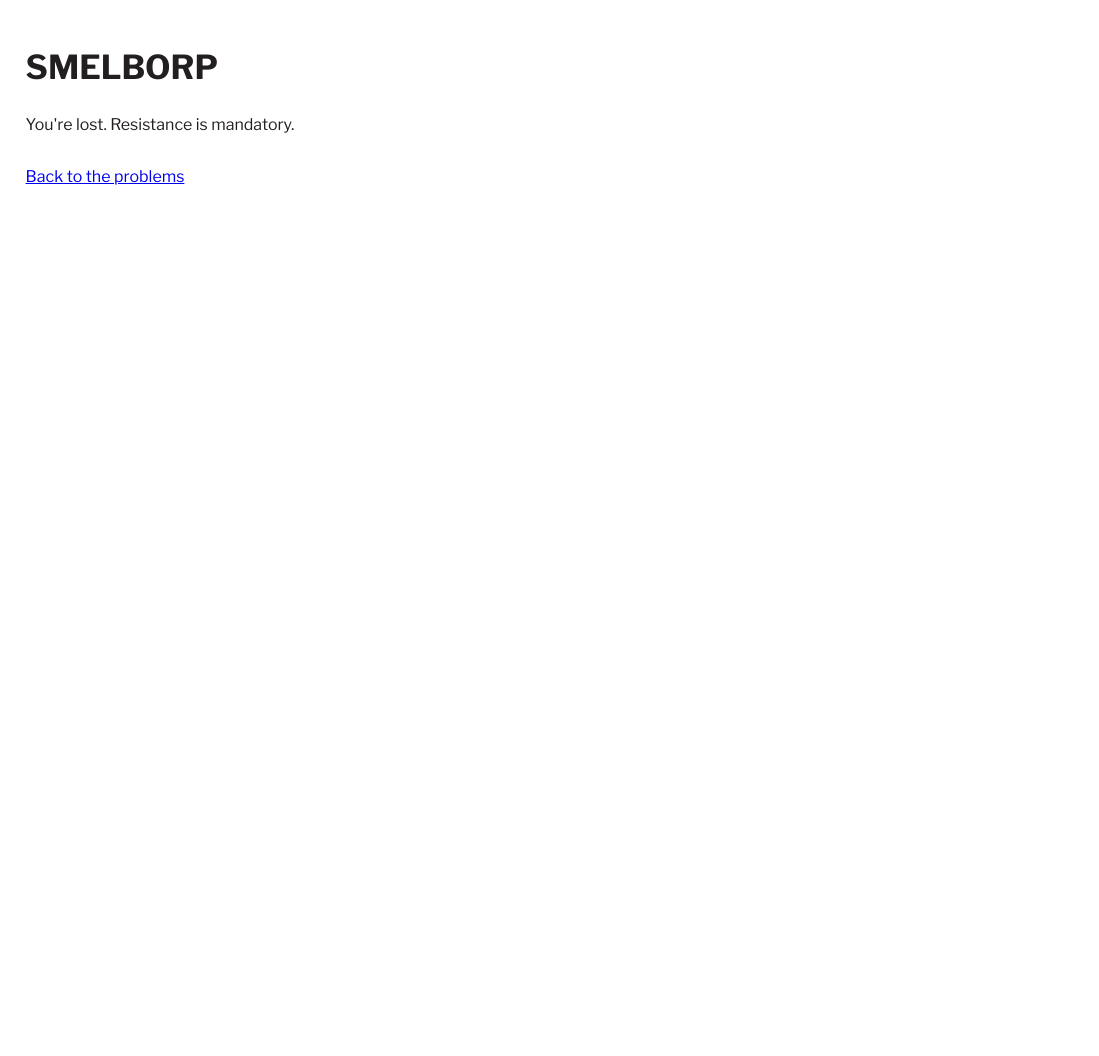
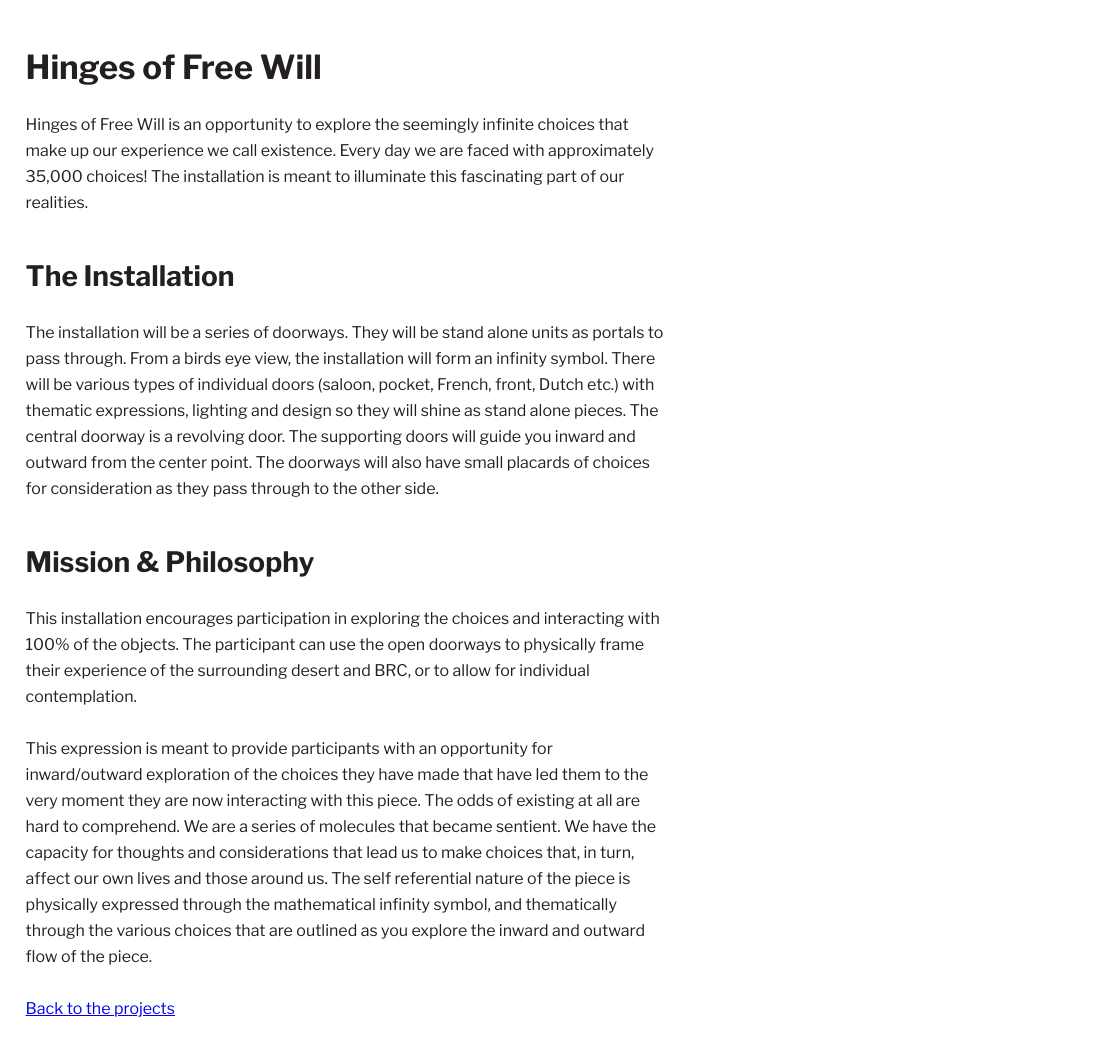
Before and after one commit to laustdeleuran/futureproblems, a Gatsby site: page /multiverse/hingesoffreewill in a window 1280 px wide. Before the commit this address had no page. Shown: the full height of the page, 0-1099 px from the left. Before the commit the page ends 800 px from the top, so only its background shows below. Built offline with nearby package versions, Linux system fonts and the light colour scheme; Gatsby itself is replaced by a stand-in of ours.

Commit message:
chore: add new projects and update copy

```diff
--- /dev/null
+++ b/src/pages/multiverse/hingesoffreewill.js
@@ -0,0 +1,73 @@
+// import Img from 'gatsby-image';
+import React from 'react';
+import { Link } from 'gatsby';
+// import { useStaticQuery, graphql } from 'gatsby';
+
+import Page from '../../components/presentational/page';
+import SEO from '../../components/logic/seo';
+
+const Project = () => {
+	// const data = useStaticQuery(graphql`
+	// 	query {
+	// 		sketch: file(relativePath: { eq: "ingesting-infinity.jpg" }) {
+	// 			childImageSharp {
+	// 				fluid(maxWidth: 700) {
+	// 					...GatsbyImageSharpFluid
+	// 				}
+	// 			}
+	// 		}
+	// 	}
+	// `);
+	return (
+		<Page>
+			<SEO title="Hinges of Free Will" description="" />
+			<h1>Hinges of Free Will</h1>
+			<p>
+				Hinges of Free Will is an opportunity to explore the seemingly infinite
+				choices that make up our experience we call existence. Every day we are
+				faced with approximately 35,000 choices! The installation is meant to
+				illuminate this fascinating part of our realities.
+			</p>
+			<h2>The Installation</h2>
+			<p>
+				The installation will be a series of doorways. They will be stand alone
+				units as portals to pass through. From a birds eye view, the
+				installation will form an infinity symbol. There will be various types
+				of individual doors (saloon, pocket, French, front, Dutch etc.) with
+				thematic expressions, lighting and design so they will shine as stand
+				alone pieces. The central doorway is a revolving door. The supporting
+				doors will guide you inward and outward from the center point. The
+				doorways will also have small placards of choices for consideration as
+				they pass through to the other side.{' '}
+			</p>
+			<h2>Mission &amp; Philosophy</h2>
+			<p>
+				This installation encourages participation in exploring the choices and
+				interacting with 100% of the objects. The participant can use the open
+				doorways to physically frame their experience of the surrounding desert
+				and BRC, or to allow for individual contemplation.{' '}
+			</p>
+			<p>
+				This expression is meant to provide participants with an opportunity for
+				inward/outward exploration of the choices they have made that have led
+				them to the very moment they are now interacting with this piece. The
+				odds of existing at all are hard to comprehend. We are a series of
+				molecules that became sentient. We have the capacity for thoughts and
+				considerations that lead us to make choices that, in turn, affect our
+				own lives and those around us. The self referential nature of the piece
+				is physically expressed through the mathematical infinity symbol, and
+				thematically through the various choices that are outlined as you
+				explore the inward and outward flow of the piece.
+			</p>
+
+			{/* <p>
+				<Img fluid={data.sketch.childImageSharp.fluid} />
+			</p> */}
+			<p>
+				<Link to="/multiverse/">Back to the projects</Link>
+			</p>
+		</Page>
+	);
+};
+
+export default Project;
--- a/src/pages/multiverse/index.js
+++ b/src/pages/multiverse/index.js
@@ -17,26 +17,30 @@ const Project = () => (
 			participation fueling their creativity. They’ve contributed to Love Beets,
 			Suburbia, and Black Rock Gladiators! Members have also been the driving
 			forces behind Spoonlandia, Dessert Dwellers, Cleu Camp, and many more.
-			They’ve helped bring the art car The Beethen to the playa, as well as art
-			pieces such as the Lillium Gigantum, the A-MAZE-ING Cleu, The Cleu
-			Labyrinth, AND MORE. Their members also count among the ranks of Rangers,
-			Conclave, Temple Guardians, Burn Perimeter, Greeters, Lamp Lighters, Post
-			Office, and Box Office.{' '}
+			They’ve helped bring the art cars The Beethen and The Turkey to the playa,
+			as well as art pieces such as the Lillium Gigantum, the A-MAZE-ING Cleu,
+			The Cleu Labyrinth, AND MORE. Their members also count among the ranks of
+			Rangers, Conclave, Temple Guardians, Burn Perimeter, Greeters, Lamp
+			Lighters, Post Office, and Box Office.{' '}
 		</p>
-		<h2>Art projects</h2>
+		<h2>Art Projects</h2>
 		<ul>
 			<li>Audioverse Dimension Warp</li>
 			<li>
+				<Link to="/multiverse/hingesoffreewill">Hinges of Free Will</Link>
+			</li>
+			<li>
 				<Link to="/multiverse/ingesting-infinity">Ingesting Infinity</Link>
 			</li>
-			<li>Kaleidoscopic Portal Adventure</li>
 			<li>Playa Possibility Playground</li>
 			<li>Silly Little Stage</li>
 			<li>
 				<Link to="/multiverse/mobius-strip-club">The Mobius Strip Club</Link>
 			</li>
 			<li>The Lamp</li>
-			<li>What to Expect When Expecting</li>
+			<li>
+				<Link to="/multiverse/whattoexpect">What To Expect When Expecting</Link>
+			</li>
 		</ul>
 		<p>
 			<Link to="/">Back to the problems</Link>
```
Also changed, not shown: src/pages/multiverse/ingesting-infinity.js (+4 -4 lines), src/pages/multiverse/mobius-strip-club.js (+11 -13 lines), src/pages/multiverse/whattoexpect.js (added, +36 -0 lines).
